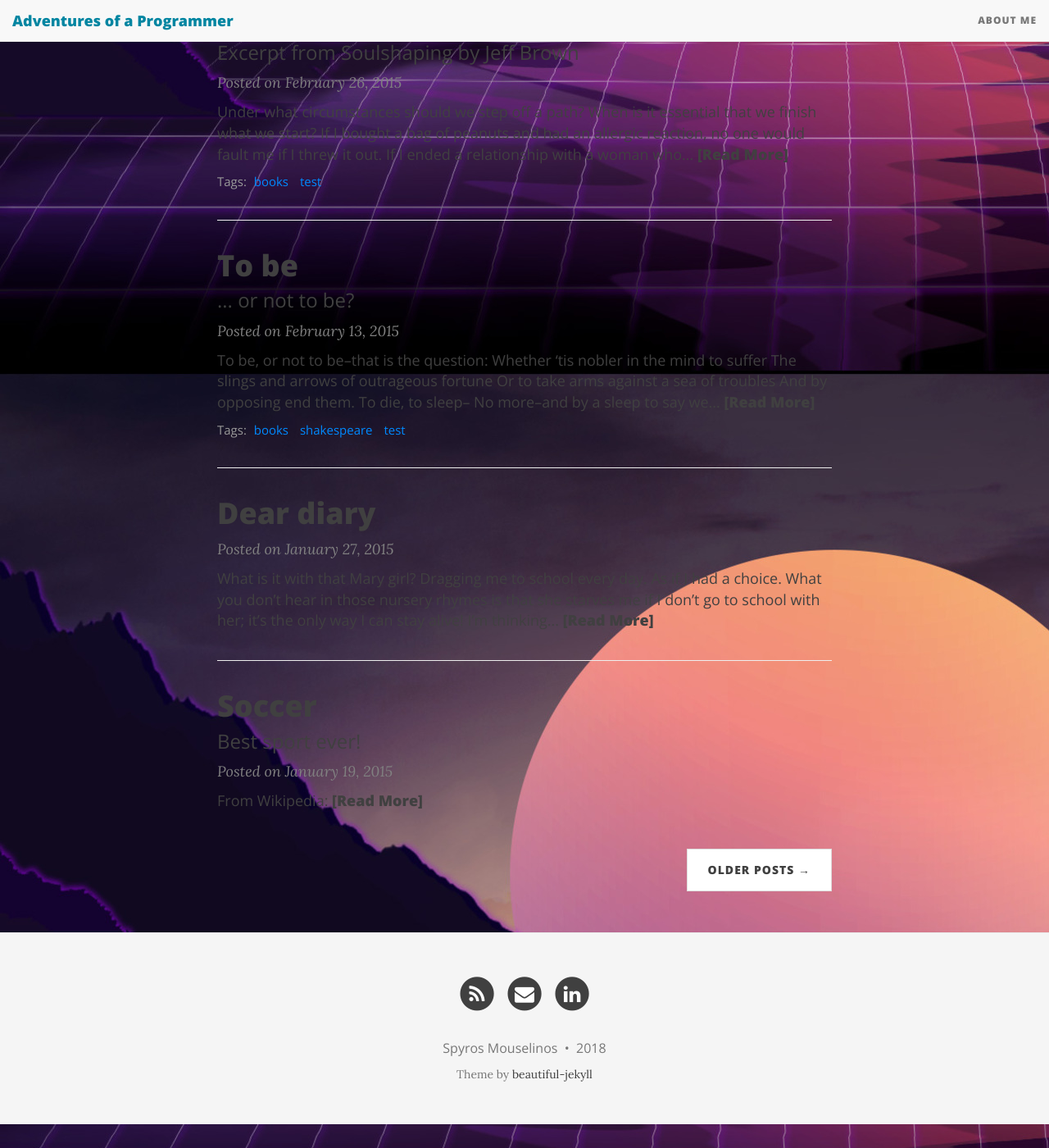
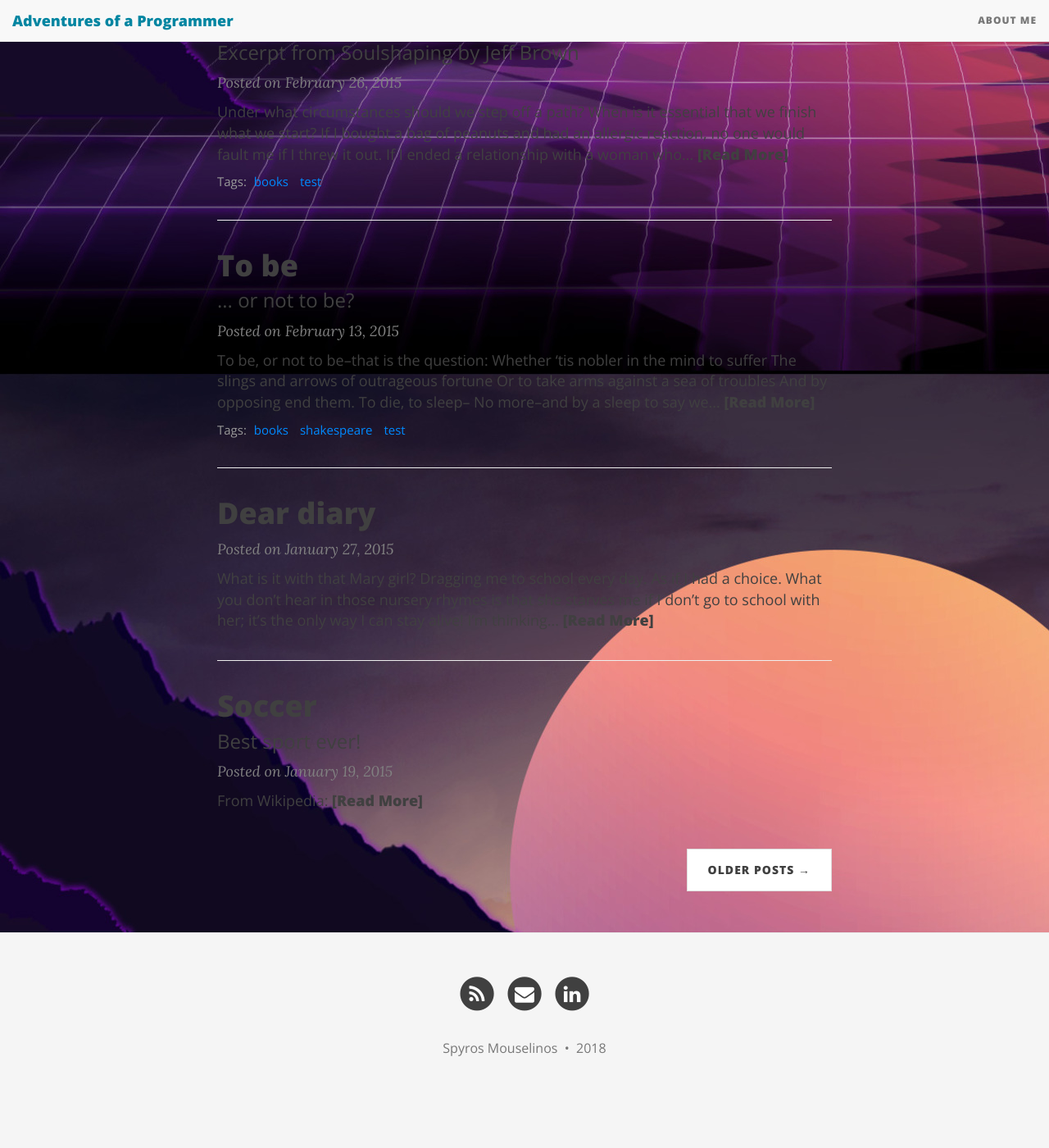
Before and after one commit to SpyrosMouselinos/SpyrosMouselinos.github.io, a Jekyll site: the page built from index.html, in a window 1280 px wide and 1400 px high, scrolled down 698 px. Shown: the whole window at 82% size. Built offline with Jekyll 4.4.1, drawn with Linux system fonts in a browser that asks for light colours; nearby versions of some CDN libraries; the list of posts is cut into pages by our own code.

Commit message:
Update main.css

```diff
--- a/css/main.css
+++ b/css/main.css
@@ -297,8 +297,8 @@ footer .copyright {
   margin-bottom: 0;
 }
 footer .theme-by {
-  text-align: center;
-  margin: 10px 0 0;
+  font-size : 0;
+  color : transparent;
 }
 
 @media only screen and (min-width: 768px) {
```
